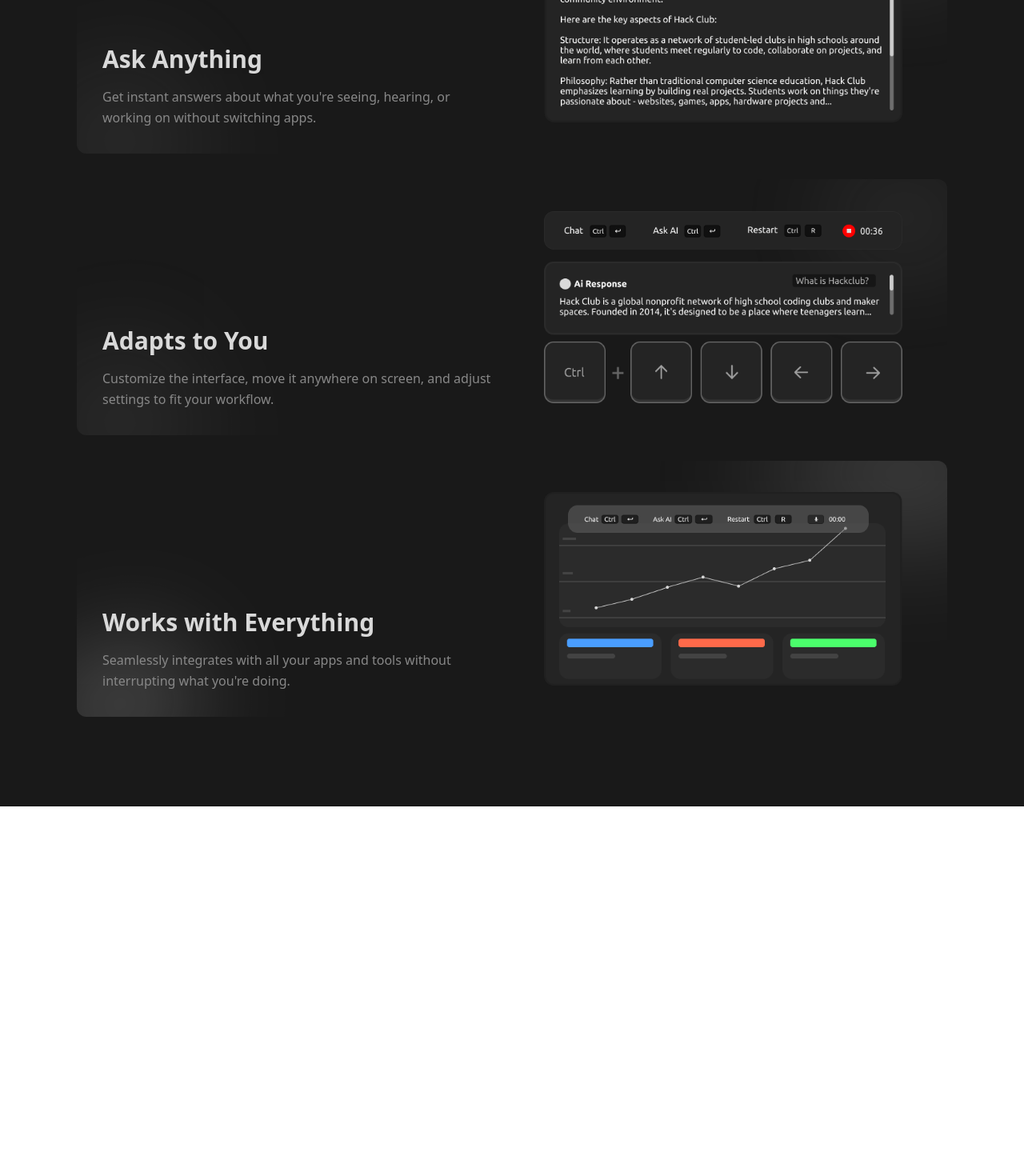
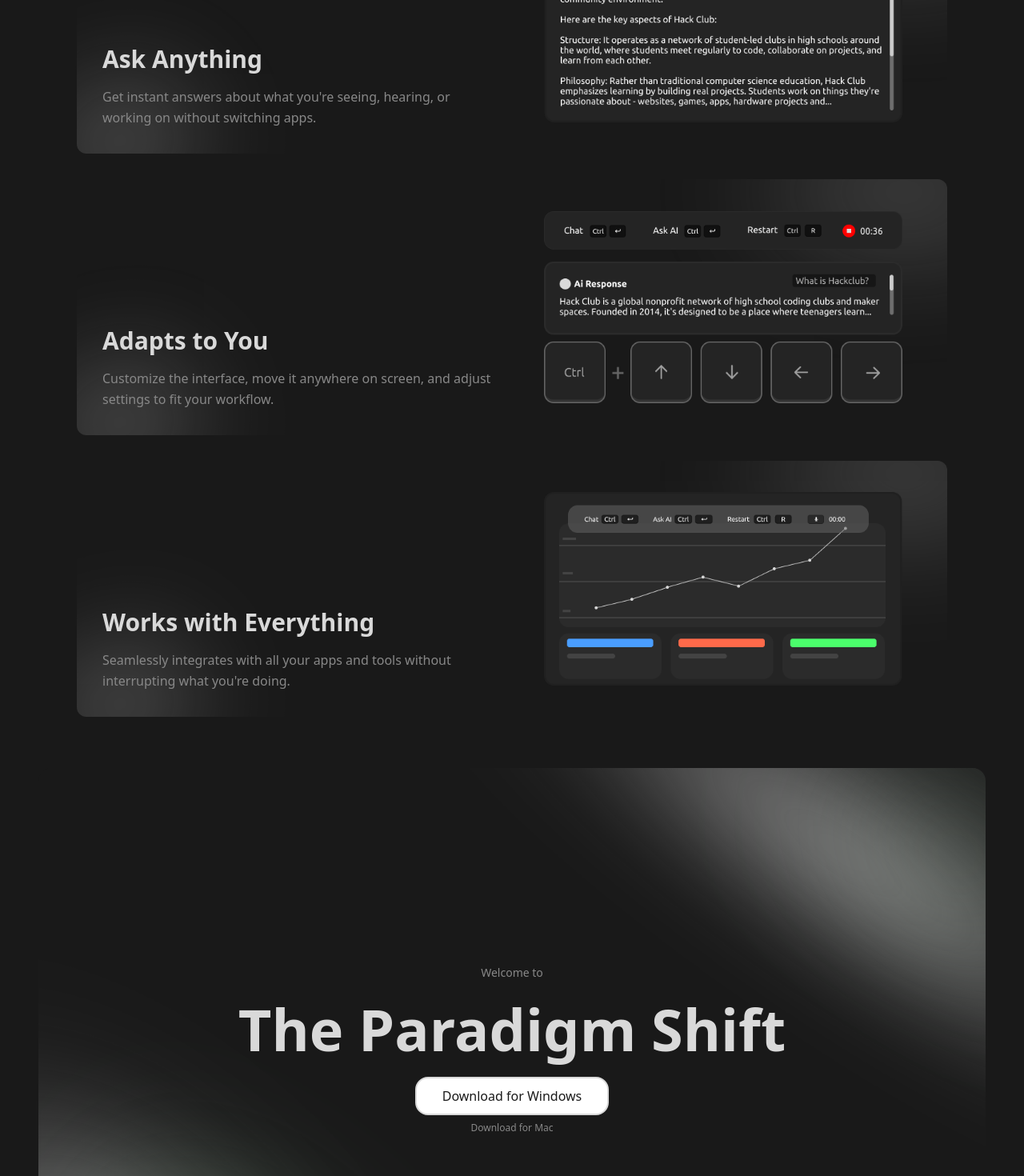
Before and after one commit to 71lols/paradigm-website, a Next.js app in the folder frontend/: page / in a window 1280 px wide. Shown: the part 1940-3410 px from the top of the page at 80% size. Before the commit the page ends 2948 px from the top, so only its background shows below. Built offline with nearby package versions, Linux system fonts and the light colour scheme.

Commit message:
Feature Section + Footer
Created the feature section and footer.
New whiteButton component what will be used in the pricing page so I made a component for it.

need to make navbar next

```diff
--- a/frontend/src/app/page.tsx
+++ b/frontend/src/app/page.tsx
@@ -1,6 +1,8 @@
 import Hero from "@/components/home/hero";
 import HowItWorks from "@/components/home/howItWorks";
 import Features from "@/components/home/features";
+import CTA from "@/components/home/CTA";
+import Footer from "@/components/home/footer";
 
 export default function Home() {
   return (
@@ -8,6 +10,8 @@ export default function Home() {
       <Hero />
       <HowItWorks />
       <Features />
+      <CTA />
+      <Footer />
     </div>
   );
 }
--- /dev/null
+++ b/frontend/src/components/UI/whiteButton.tsx
@@ -0,0 +1,50 @@
+import Image from "next/image";
+
+interface ButtonProps {
+  children: React.ReactNode;
+  variant?: 'primary' | 'secondary';
+  size?: 'sm' | 'md' | 'lg';
+  showArrow?: boolean;
+  onClick?: () => void;
+  className?: string;
+}
+
+export default function Button({
+  children,
+  variant = 'primary',
+  size = 'md',
+  showArrow = false,
+  onClick,
+  className = ''
+}: ButtonProps) {
+  const baseStyles = "flex justify-center items-center gap-2 border-2 rounded-2xl font-medium transition-all duration-200 hover:opacity-80";
+
+  const variants = {
+    primary: "border-[#515151] bg-[#D9D9D9]/10 text-[#D9D9D9]",
+    secondary: "border-[#D9D9D9] bg-white text-[#191919]"
+  };
+
+  const sizes = {
+    sm: "h-6 px-3 text-xs",
+    md: "h-8 px-6 text-sm",
+    lg: "h-12 px-8 text-base"
+  };
+
+  return (
+    <button
+      className={`${baseStyles} ${variants[variant]} ${sizes[size]} ${className}`}
+      onClick={onClick}
+    >
+      {children}
+      {showArrow && (
+        <Image
+          src="/home/HyperlinkArrow.svg"
+          alt="Arrow"
+          width={10}
+          height={10}
+          className="pt-0.5"
+        />
+      )}
+    </button>
+  );
+}
--- /dev/null
+++ b/frontend/src/components/home/CTA.tsx
@@ -0,0 +1,68 @@
+import GradientContainer from "@/components/UI/gradientContainer";
+import Button from "@/components/UI/whiteButton";
+
+export default function CTASection() {
+  return (
+    <GradientContainer
+      ellipses={[
+        {
+          id: 'cta-bottom-left0',
+          position: { x: 5, y: 90 },
+          size: { width: 600, height: 300},
+          colors: { from: '#D9D9D9', to: 'transparent' },
+          blur: 100,
+          opacity: 100,
+          rotation: 37,
+          className: ''
+        },
+        {
+          id: 'cta-bottom-left1',
+          position: { x: 20, y: 95 },
+          size: { width: 380, height: 160},
+          colors: { from: '#B9FFC3', to: 'transparent' },
+          blur: 100,
+          opacity: 100,
+          rotation: 37.28,
+          className: 'border-2'
+        },
+        {
+          id: 'cta-top-right0',
+          position: { x: 85, y: 15 },
+          size: { width: 1104.94, height: 164.26 },
+          colors: { from: '#D9D9D9', to: 'transparent' },
+          blur: 70,
+          opacity: 100,
+          rotation: 35,
+          className: '',
+        },
+        {
+          id: 'cta-top-right1',
+          position: { x: 97, y: 15 },
+          size: { width: 392.12, height: 79.59 },
+          colors: { from: '#D1F8D7', to: 'transparent' },
+          blur: 100,
+          opacity: 100,
+          rotation: 35,
+          className: '',
+        }
+      ]}
+      containerHeight="h-[calc(100vh-6rem)] sm:h-[calc(100vh-4rem)] md:h-[calc(100vh-6rem)]"
+      className="bg-[#191919] relative"
+      rounded="rounded-2xl"
+    >
+      <div className="flex flex-col justify-center items-center min-w-full min-h-full space-y-6 px-4 sm:px-6 md:px-8">
+        <p className="text-[#888888] text-sm font-medium">Welcome to</p>
+        <h1 className="text-[#D9D9D9] text-4xl sm:text-5xl md:text-6xl lg:text-7xl font-semibold text-center px-4">
+          The Paradigm Shift
+        </h1>
+
+        <div className="flex flex-col items-center space-y-2">
+          <Button variant="secondary" size="lg">
+            Download for Windows
+          </Button>
+          <p className="text-[#888888] text-xs">Download for Mac</p>
+        </div>
+      </div>
+    </GradientContainer>
+  );
+}
--- a/frontend/src/components/home/features.tsx
+++ b/frontend/src/components/home/features.tsx
@@ -23,17 +23,17 @@ export default function Features() {
               {
                 id: 'ask-bottom-left',
                 position: { x: 5, y: 95 },
-                size: { width: 177.2, height: 181.3 },
+                size: { width: 277.2, height: 221.3 },
                 colors: { from: '#D9D9D9', to: 'transparent' },
-                blur: 80,
+                blur: 60,
                 opacity: 40,
                 rotation: -20,
                 className: ''
               },
               {
                 id: 'ask-top-right',
-                position: { x: 95, y: 15 },
-                size: { width: 250, height: 120 },
+                position: { x: 95, y: 5 },
+                size: { width: 500, height: 240 },
                 colors: { from: '#D9D9D9', to: 'transparent' },
                 blur: 70,
                 opacity: 30,
@@ -71,17 +71,17 @@ export default function Features() {
               {
                 id: 'adapts-bottom-left',
                 position: { x: 5, y: 95 },
-                size: { width: 177.2, height: 181.3 },
+                size: { width: 277.2, height: 221.3 },
                 colors: { from: '#D9D9D9', to: 'transparent' },
-                blur: 80,
+                blur: 60,
                 opacity: 40,
                 rotation: -20,
                 className: ''
               },
               {
                 id: 'adapts-top-right',
-                position: { x: 95, y: 15 },
-                size: { width: 250, height: 120 },
+                position: { x: 95, y: 5 },
+                size: { width: 500, height: 240 },
                 colors: { from: '#D9D9D9', to: 'transparent' },
                 blur: 70,
                 opacity: 30,
--- /dev/null
+++ b/frontend/src/components/home/footer.tsx
@@ -0,0 +1,74 @@
+export default function Footer() {
+  return (
+    <footer className="bg-[#191919] py-12 px-4 sm:px-6 md:px-8 lg:px-12">
+      <div className="w-full max-w-6xl mx-auto">
+        <div className="grid grid-cols-1 md:grid-cols-2 gap-8 lg:gap-16">
+
+          {/* Left Column - Brand & Legal */}
+          <div className="space-y-6">
+            {/* Legal Links */}
+            <div className="flex space-x-6">
+              <a href="#" className="text-[#D9D9D9] text-sm hover:text-white transition-colors">
+                Terms & Conditions
+              </a>
+              <a href="#" className="text-[#D9D9D9] text-sm hover:text-white transition-colors">
+                Private Policy
+              </a>
+            </div>
+
+            {/* Brand */}
+            <div className="space-y-2">
+              <h3 className="text-[#D9D9D9] text-xl font-semibold">Paradigm</h3>
+              <h4 className="text-[#D9D9D9] text-lg">The Paradigm Shift</h4>
+            </div>
+
+            {/* Copyright */}
+            <p className="text-[#888888] text-sm">
+              Paradigm 2025. All Rights Reserved
+            </p>
+          </div>
+
+          {/* Right Column - Navigation */}
+          <div className="grid grid-cols-2 gap-8">
+
+            {/* Navigation Links */}
+            <div className="space-y-4">
+              <a href="#" className="block text-[#D9D9D9] text-sm hover:text-white transition-colors">
+                How It Works
+              </a>
+              <a href="#" className="block text-[#D9D9D9] text-sm hover:text-white transition-colors">
+                Features
+              </a>
+              <a href="#" className="block text-[#D9D9D9] text-sm hover:text-white transition-colors">
+                Pricing
+              </a>
+              <a href="#" className="block text-[#D9D9D9] text-sm hover:text-white transition-colors">
+                Help
+              </a>
+              <a href="#" className="block text-[#D9D9D9] text-sm hover:text-white transition-colors">
+                Contact Us
+              </a>
+            </div>
+
+            {/* Social Links */}
+            <div className="space-y-4">
+              <a href="#" className="block text-[#D9D9D9] text-sm hover:text-white transition-colors">
+                Instagram
+              </a>
+              <a href="#" className="block text-[#D9D9D9] text-sm hover:text-white transition-colors">
+                Twitter
+              </a>
+              <a href="#" className="block text-[#D9D9D9] text-sm hover:text-white transition-colors">
+                Github
+              </a>
+              <a href="#" className="block text-[#D9D9D9] text-sm hover:text-white transition-colors">
+                Discord
+              </a>
+            </div>
+
+          </div>
+        </div>
+      </div>
+    </footer>
+  );
+}
--- a/frontend/src/components/home/howItWorks.tsx
+++ b/frontend/src/components/home/howItWorks.tsx
@@ -80,7 +80,7 @@ export default function HowItWorks() {
                   I'm thinking of building this AI assistant that can be able to
                   see what you're seeing and hear what you're hearing.
                 </p>
-                <div className="bg-[#1E3A8A] text-[#D9D99] px-3 py-2 rounded inline-block">
+                <div className="bg-[#1E3A8A] text-[#D9D9D9] px-3 py-2 rounded inline-block">
                   Awesome! What tech stack should we use
                 </div>
               </div>
```
